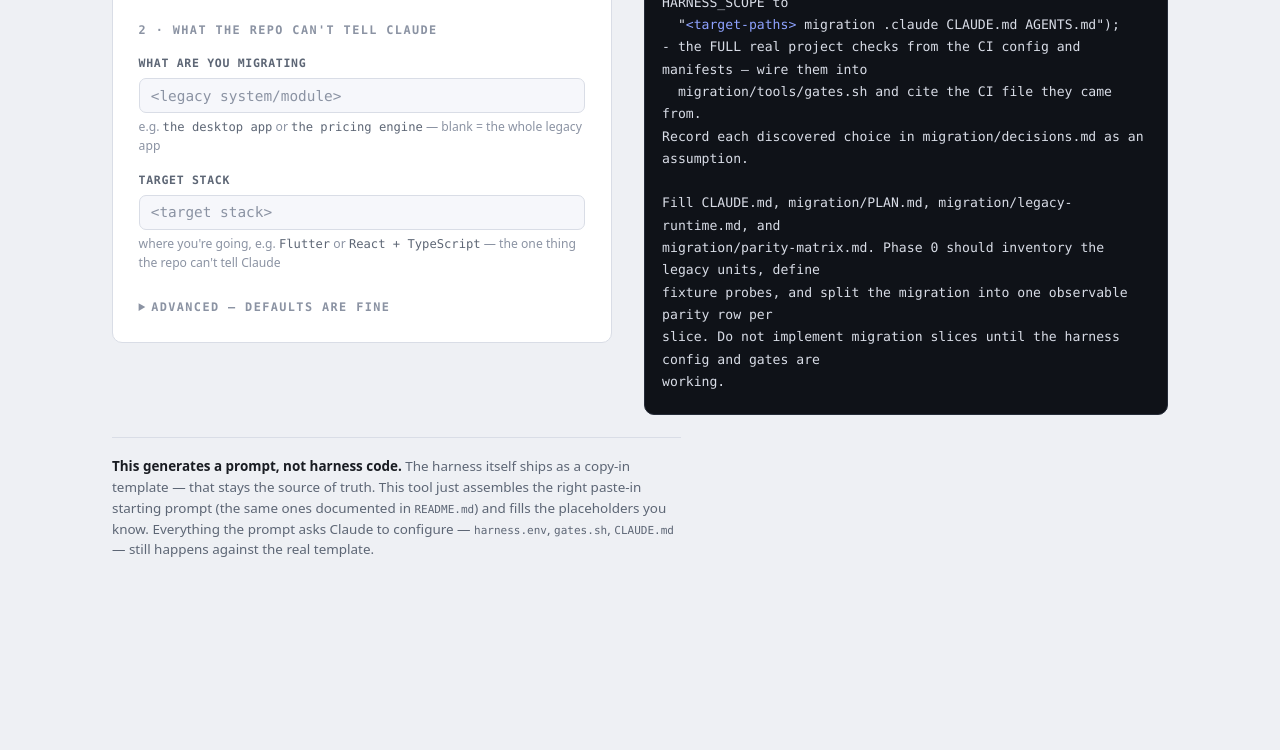
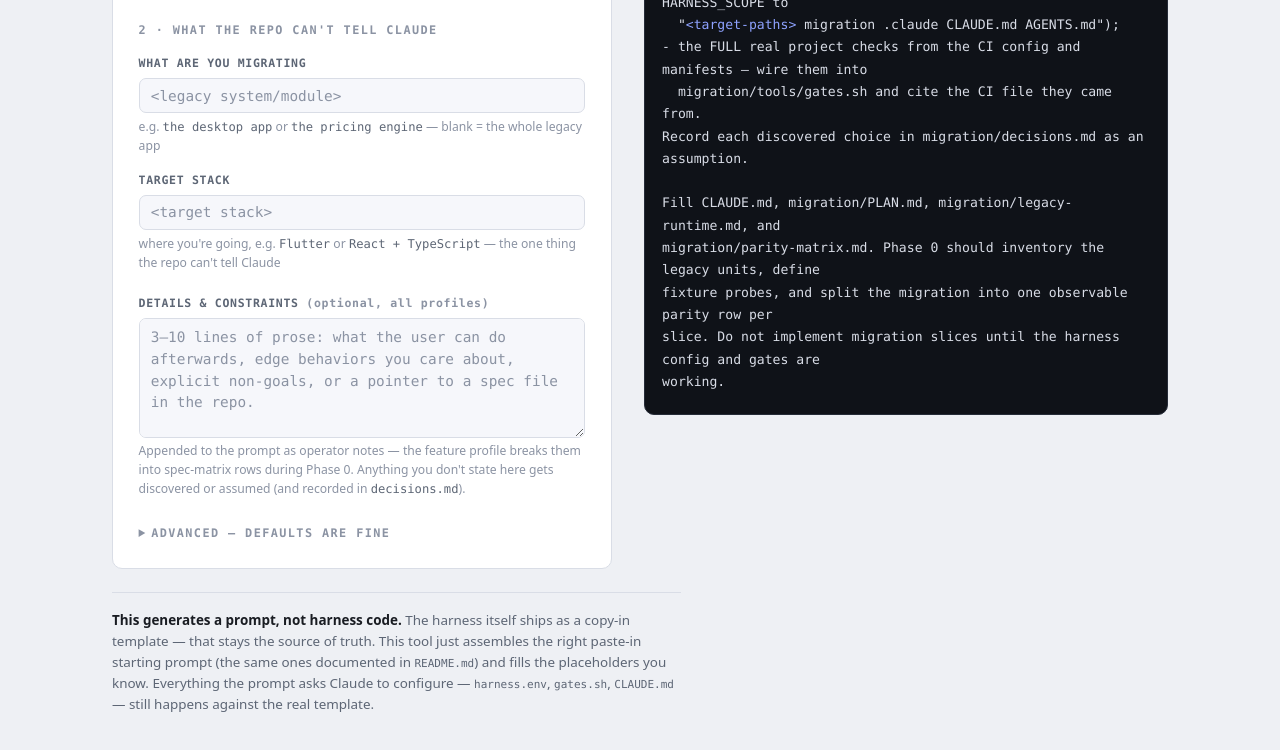
Before and after one commit to miro77/miro77.github.io, a plain HTML site: page prompt-generator.html in a window 1280 px wide. Shown: the part 684-1434 px from the top of the page. Before the commit the page ends 1306 px from the top, so only its background shows below. Drawn offline with Linux system fonts and the light colour scheme.

Commit message:
Prompt generator: optional details-and-constraints box
Co-Authored-By: Claude Fable 5 <noreply@anthropic.com>

```diff
--- a/prompt-generator.html
+++ b/prompt-generator.html
@@ -132,6 +132,13 @@
   }
   .field input::placeholder { color: var(--faint); }
   .field input:focus-visible { outline: 2px solid var(--accent); outline-offset: 1px; border-color: var(--accent); }
+  .field textarea {
+    font-family: var(--mono); font-size: .9rem; color: var(--ink);
+    background: var(--field); border: 1px solid var(--border); border-radius: 7px;
+    padding: .55rem .7rem; width: 100%; min-height: 7.5rem; resize: vertical; line-height: 1.5;
+  }
+  .field textarea::placeholder { color: var(--faint); }
+  .field textarea:focus-visible { outline: 2px solid var(--accent); outline-offset: 1px; border-color: var(--accent); }
   .field .hint { font-size: .76rem; color: var(--faint); }
   .field .hint code { font-family: var(--mono); color: var(--muted); }
 
@@ -268,6 +275,16 @@
         </div>
       </div>
 
+      <div class="field" style="margin-top:1.4rem">
+        <label for="notes">Details &amp; constraints <span style="text-transform:none;color:var(--faint)">(optional, all profiles)</span></label>
+        <textarea id="notes" placeholder="3–10 lines of prose: what the user can do afterwards, edge behaviors you care about, explicit non-goals, or a pointer to a spec file in the repo.
+
+e.g. must handle 100k rows without blocking the UI;
+respects the active filter; RFC 4180 quoting; no XLSX, no scheduling.
+Full spec: migration/SPEC.md"></textarea>
+        <span class="hint">Appended to the prompt as operator notes — the feature profile breaks them into spec-matrix rows during Phase&nbsp;0. Anything you don't state here gets discovered or assumed (and recorded in <code>decisions.md</code>).</span>
+      </div>
+
       <details class="adv">
         <summary class="panel-title">Advanced — defaults are fine</summary>
         <label class="mode">
@@ -387,6 +404,11 @@
   // Render into <pre>, highlighting any remaining <...> placeholders.
   function render() {
     var text = templates[currentMode()]();
+    var notes = document.getElementById("notes").value.trim();
+    if (notes) {
+      text += "\n\nOperator notes — treat these as part of the goal (constraints, edge\n" +
+        "behaviors, non-goals; break them into matrix rows during Phase 0):\n" + notes;
+    }
     if (document.getElementById("model-split").checked) text += MODEL_SPLIT;
     out.textContent = "";
     var re = /<[^>\n]+>/g, last = 0, m;
```
